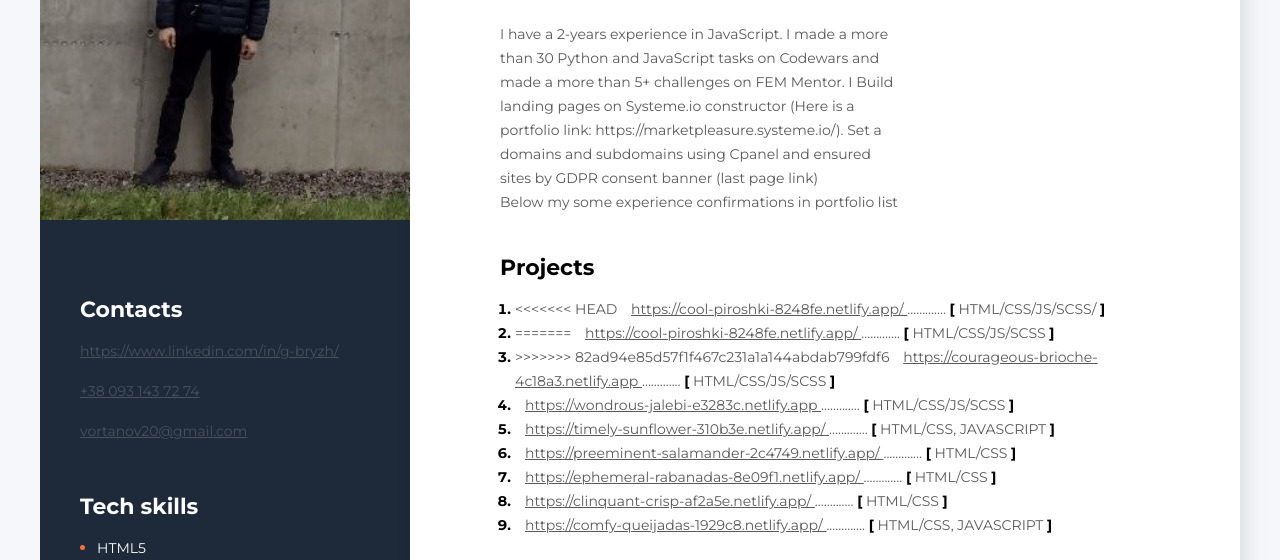
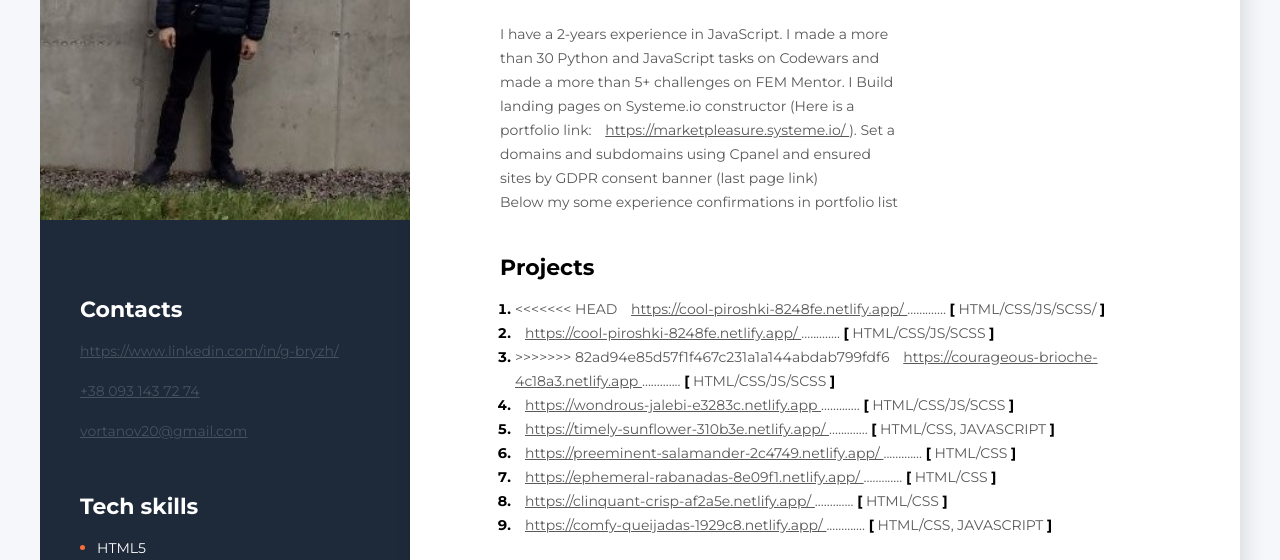
Before and after one commit to GeorgeBryzh/Resume, a plain HTML site: page index.html in a window 1280 px wide. Shown: the part 230-790 px from the top of the page. Drawn offline with Linux system fonts and the light colour scheme.

Commit message:
clear text

```diff
--- a/index.html
+++ b/index.html
@@ -25,7 +25,9 @@
 					<h1 class="about-name">Georgiy Bryzhatiy</h1>
 
 					<p class="about-description">
-						I have a 2-years experience in JavaScript. I made a more than 30 Python and JavaScript tasks on Codewars and made a more than 5+ challenges on FEM Mentor. I Build landing pages on Systeme.io constructor (Here is a portfolio link: https://marketpleasure.systeme.io/).
+						I have a 2-years experience in JavaScript. I made a more than 30 Python and JavaScript tasks on Codewars and made a more than 5+ challenges on FEM Mentor. I Build landing pages on Systeme.io constructor (Here is a portfolio link: <a href="https://marketpleasure.systeme.io/" class="project-link">
+							https://marketpleasure.systeme.io/
+						</a>).
 Set a domains and subdomains using Cpanel and ensured sites by GDPR consent banner (last page link)
 
 <br>
@@ -50,7 +52,7 @@ Below my some experience confirmations in portfolio list
 						</li>
 						<li class="projects-item">
 							<span class="project">
-=======
+
 								<a href="https://cool-piroshki-8248fe.netlify.app/" class="project-link">
 									https://cool-piroshki-8248fe.netlify.app/
 								</a>
```
